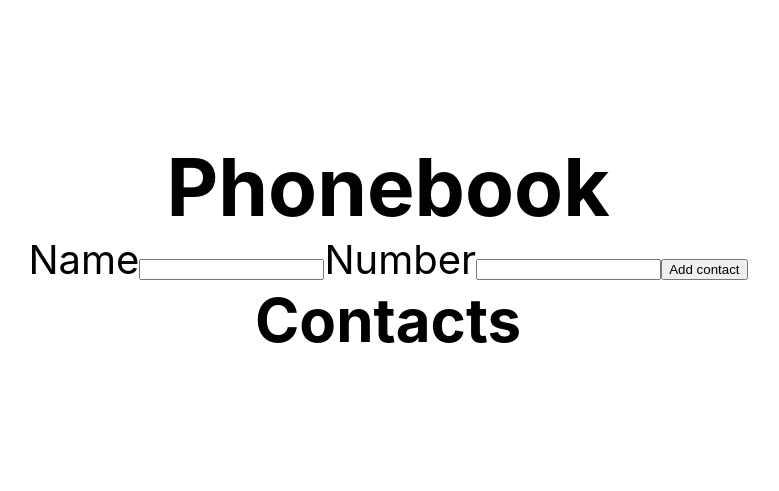
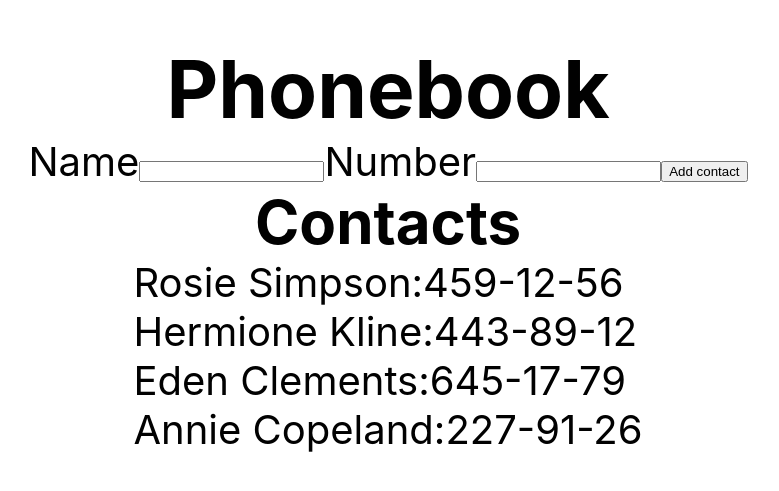
Before and after one commit to Psycameron/goit-react-hw-02-phonebook, a React (Create React App) app: page / in a window 1280 px wide. Shown: the part 153-644 px from the top of the page, without its empty margins (252-1031 px from the left). Built offline with nearby package versions, Linux system fonts and the light colour scheme.

Commit message:
Add ContactList component

```diff
--- a/package.json
+++ b/package.json
@@ -7,6 +7,7 @@
     "@testing-library/jest-dom": "^5.16.3",
     "@testing-library/react": "^12.1.4",
     "@testing-library/user-event": "^13.5.0",
+    "nanoid": "^4.0.1",
     "react": "^18.1.0",
     "react-dom": "^18.1.0",
     "react-scripts": "5.0.1",
--- a/src/components/App.jsx
+++ b/src/components/App.jsx
@@ -1,15 +1,31 @@
 import React, { Component } from 'react';
 
 import ContactForm from './ContactForm/ContactForm';
+import { ContactList } from './ContactList';
+
+import { nanoid } from 'nanoid';
 
 class App extends Component {
   state = {
-    contacts: [],
+    contacts: [
+      { id: 'id-1', name: 'Rosie Simpson', number: '459-12-56' },
+      { id: 'id-2', name: 'Hermione Kline', number: '443-89-12' },
+      { id: 'id-3', name: 'Eden Clements', number: '645-17-79' },
+      { id: 'id-4', name: 'Annie Copeland', number: '227-91-26' },
+    ],
     filter: '',
   };
 
   formSubmitHandler = data => {
-    console.log(data);
+    const contact = {
+      id: nanoid(),
+      name: data.name,
+      number: data.number,
+    };
+
+    this.setState(({ contacts }) => ({
+      contacts: [...contacts, contact],
+    }));
   };
 
   render() {
@@ -28,7 +44,7 @@
         <h1>Phonebook</h1>
         <ContactForm onSubmit={this.formSubmitHandler} />
         <h2>Contacts</h2>
-        <ul></ul>
+        <ContactList contacts={this.state.contacts} />
       </div>
     );
   }
--- /dev/null
+++ b/src/components/ContactList/ContactList.jsx
@@ -0,0 +1,14 @@
+export function ContactList({ contacts }) {
+  return (
+    <ul>
+      {contacts.map(({ id, name, number }) => {
+        return (
+          <li key={id}>
+            <span>{name}:</span>
+            <span>{number}</span>
+          </li>
+        );
+      })}
+    </ul>
+  );
+}
--- /dev/null
+++ b/src/components/ContactList/index.jsx
@@ -0,0 +1 @@
+export * from './ContactList';
```
Also changed, not shown: src/components/ContactList/ContactList.module.css (added), 1 other file (tests, documents, lock files or other folders).
